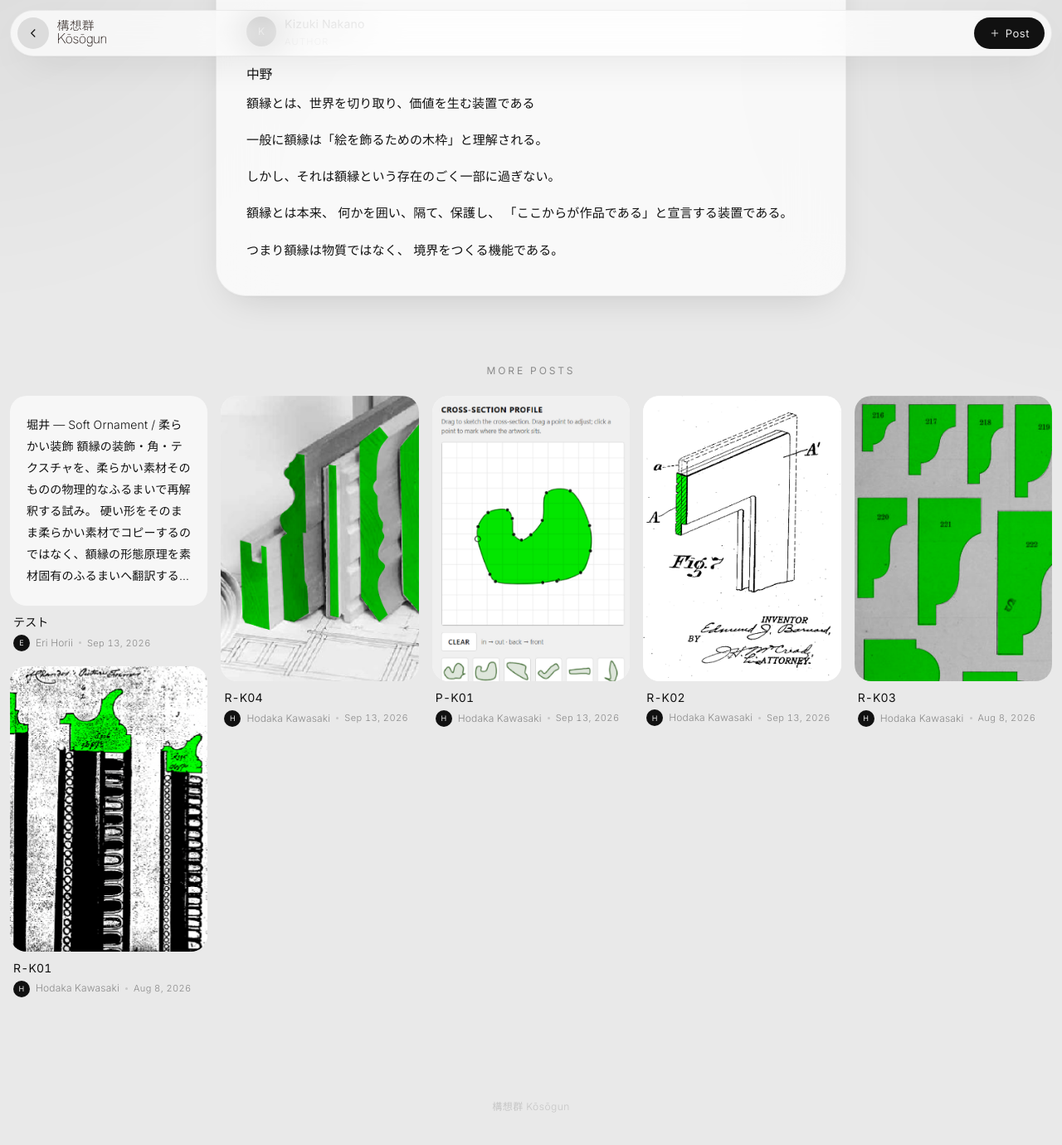
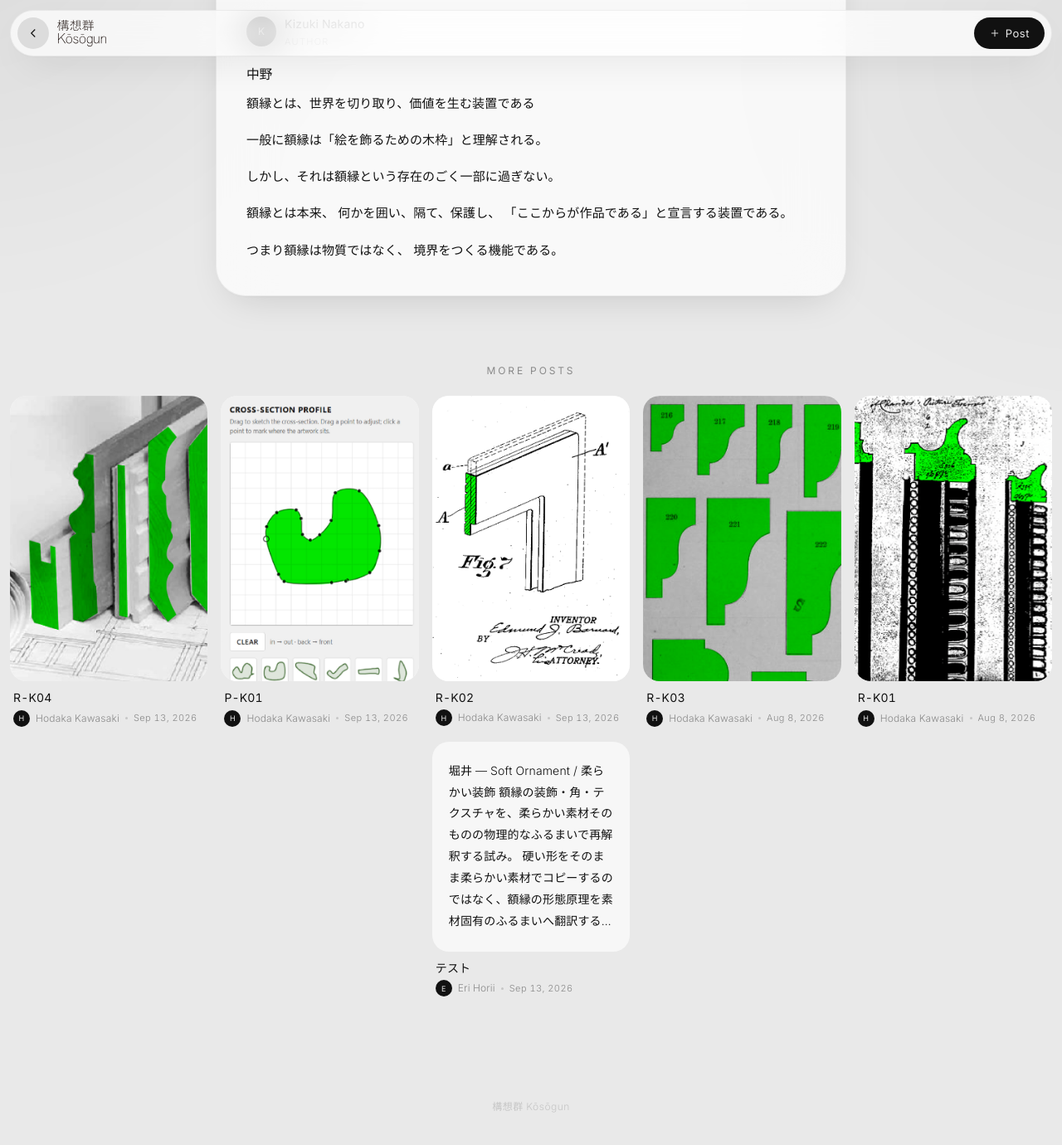
Before and after one commit to da-unch/kosogun, a Jekyll site: the page built from 中野/README.md, in a window 1280 px wide and 1400 px high, scrolled down 231 px. Shown: the top 1380 px of the window at 83% size. Built offline with Jekyll 4.4.1, drawn with Linux system fonts in a browser that asks for light colours; part of the change alters nothing that is shown.

```diff
--- a/_data/order.yml
+++ b/_data/order.yml
@@ -9,3 +9,7 @@ posts:
     post: README
   - type: 河﨑
     post: 2026-08-08-テスト1
+  - type: 堀井
+    post: README
+  - type: 中野
+    post: README
```
